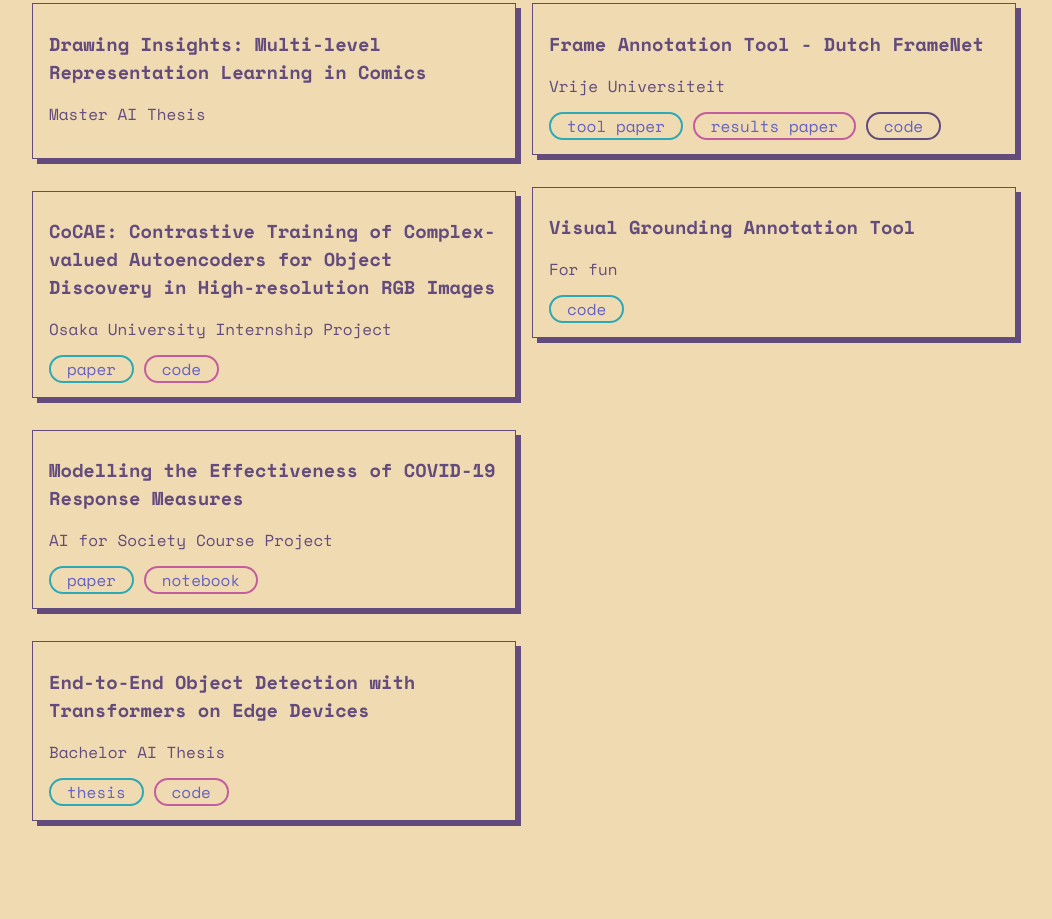
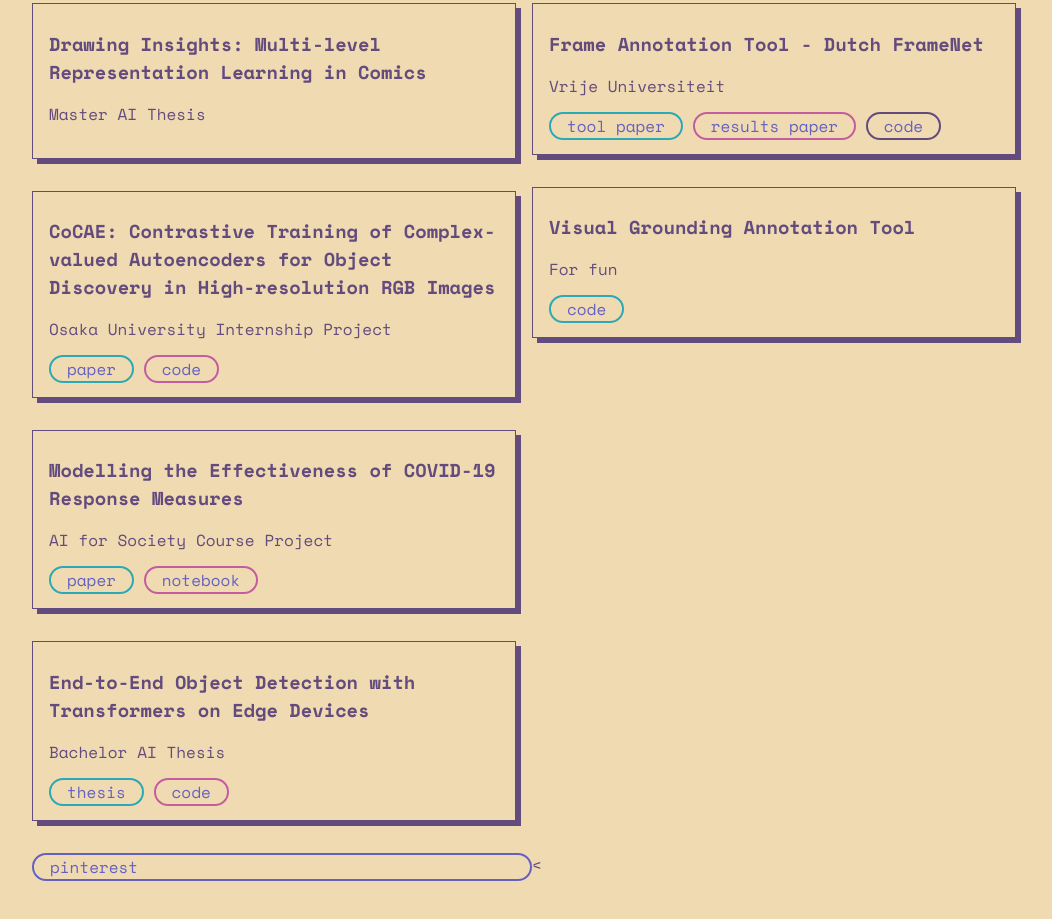
Before and after one commit to samtitar/samtitar.github.io, a plain HTML site: page index.html in a window 1280 px wide. Shown: the part 1348-2267 px from the top of the page, without its empty margins (108-1160 px from the left). Drawn offline with nearby package versions, Linux system fonts and the light colour scheme.

Commit message:
Update index.html

```diff
--- a/index.html
+++ b/index.html
@@ -26,7 +26,8 @@
                 <a href="https://github.com/samtitar" target="_blank" class="link-item border-2">github</a>
                 <a href="./resume.pdf" target="_blank" class="link-item border-3">resume</a>
             </div>
-
+            <a href="https://pin.it/72Xo2t1KF" target="_blank" class="link-item border-4">pinterest</a>
+            <
             <br />
             <div id="hobbies" class="section">
                 <h2>Hobbies and Interests</h2>
```
